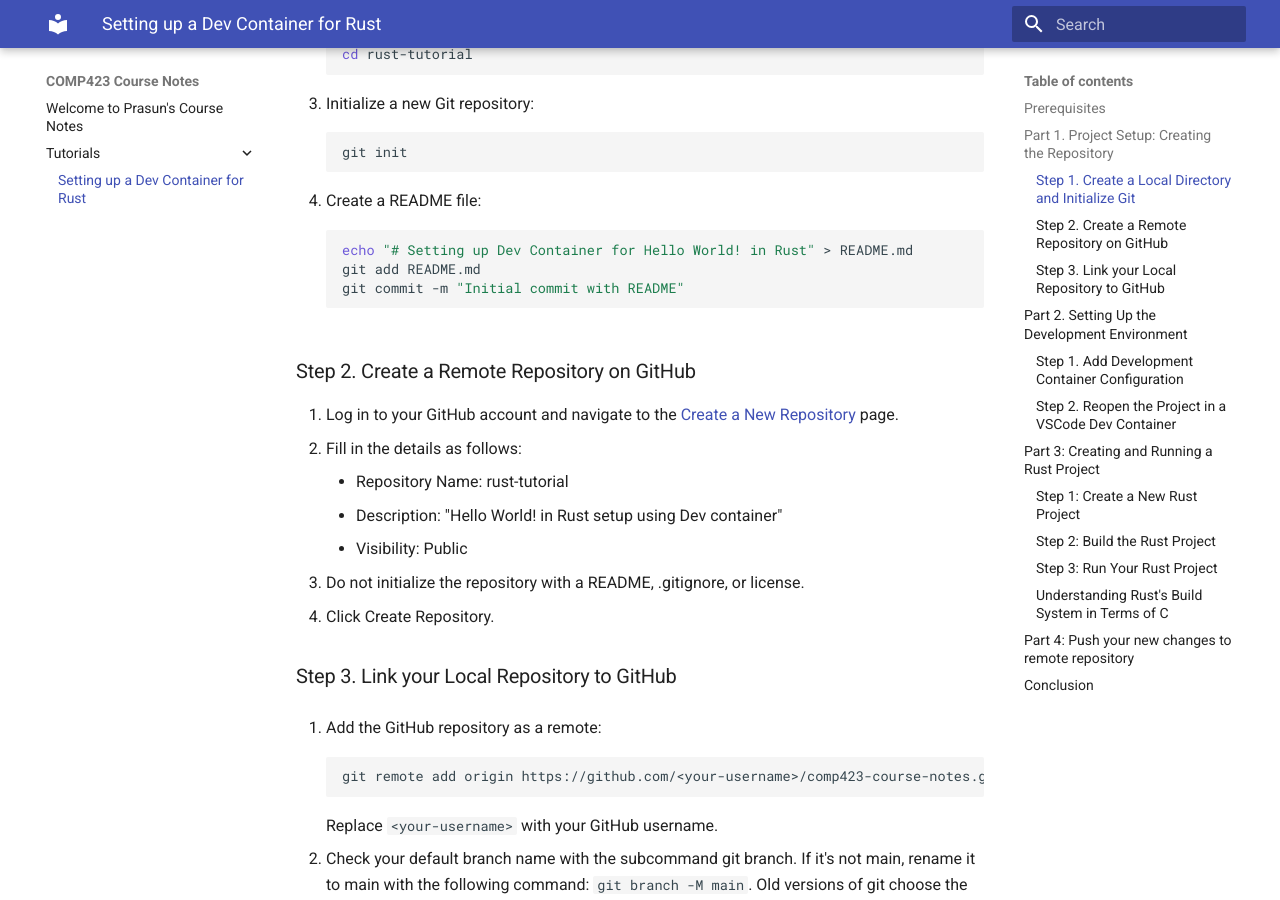
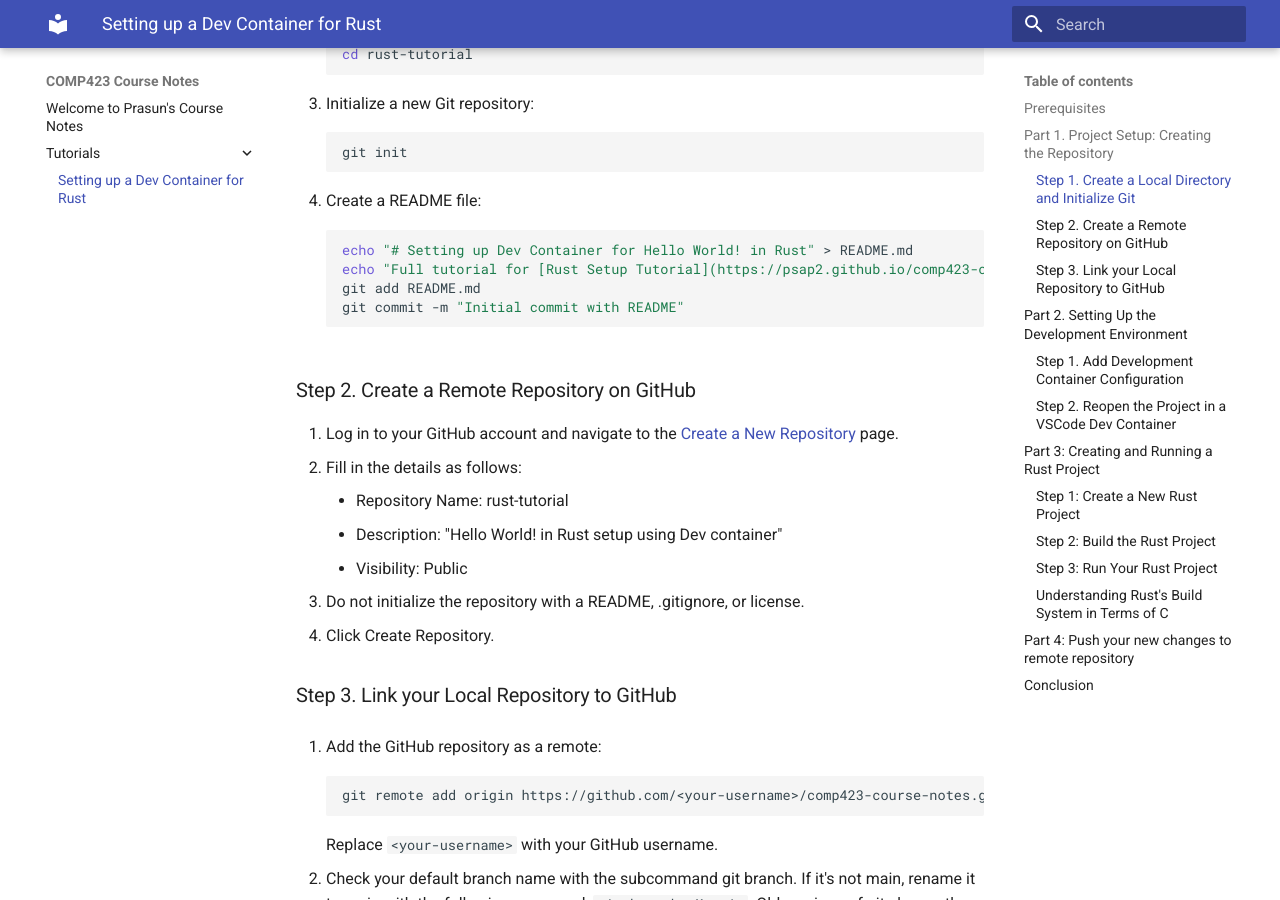
Before and after one commit to psap2/comp423-course-notes, an MkDocs documentation site: the page built from docs/tutorials/rust-setup.md, in a window 1280 px wide and 900 px high, scrolled down 771 px. Built offline with MkDocs 1.6.1 and Material for MkDocs 9.7.7, drawn with Linux system fonts in a browser that asks for light colours.

Commit message:
Added redirect link back to course notes for rust tutorial in the README

````diff
--- a/docs/tutorials/rust-setup.md
+++ b/docs/tutorials/rust-setup.md
@@ -30,6 +30,7 @@
 1. Create a README file:
     ```bash
     echo "# Setting up Dev Container for Hello World! in Rust" > README.md
+    echo "Full tutorial for [Rust Setup Tutorial](https://psap2.github.io/comp423-course-notes/tutorials/rust-setup/)." >> README.md
     git add README.md
     git commit -m "Initial commit with README"
     ```
````
